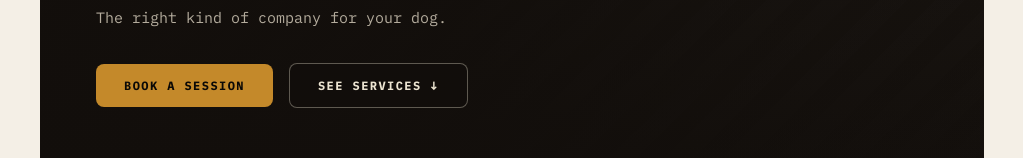
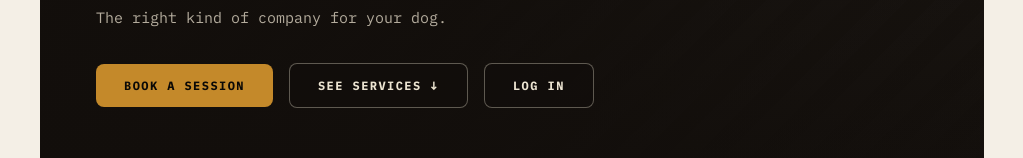
Before and after one commit to darkhorsedevloper/canipetthatdawg, a React (Vite) app: page / in a window 1280 px wide. Shown: the part 428-586 px from the top of the page, without its empty margins (128-1151 px from the left). Built offline with nearby package versions, Linux system fonts and the light colour scheme.

Commit message:
Add Log In button to Hero alongside Book a Session
Co-Authored-By: Claude Sonnet 4.6 <noreply@anthropic.com>

```diff
--- a/src/components/Hero.jsx
+++ b/src/components/Hero.jsx
@@ -186,6 +186,26 @@ export default function Hero() {
             {hero.secondaryLabel} ↓
           </a>
 
+          {/* Log In */}
+          <a
+            href="https://www.timetopet.com/portal"
+            target="_blank"
+            rel="noreferrer"
+            style={{
+              display: 'inline-flex', alignItems: 'center', justifyContent: 'center',
+              border: '1.5px solid rgba(237,229,210,0.35)',
+              borderRadius: '8px',
+              padding: '14px 28px',
+              background: 'rgba(18,14,11,0.55)',
+              fontFamily: "'IBM Plex Mono', monospace",
+              fontSize: '12px', fontWeight: 700, letterSpacing: '0.12em', textTransform: 'uppercase',
+              color: '#EDE5D2',
+              textDecoration: 'none',
+            }}
+          >
+            Log In
+          </a>
+
         </div>
 
       </div>
```
